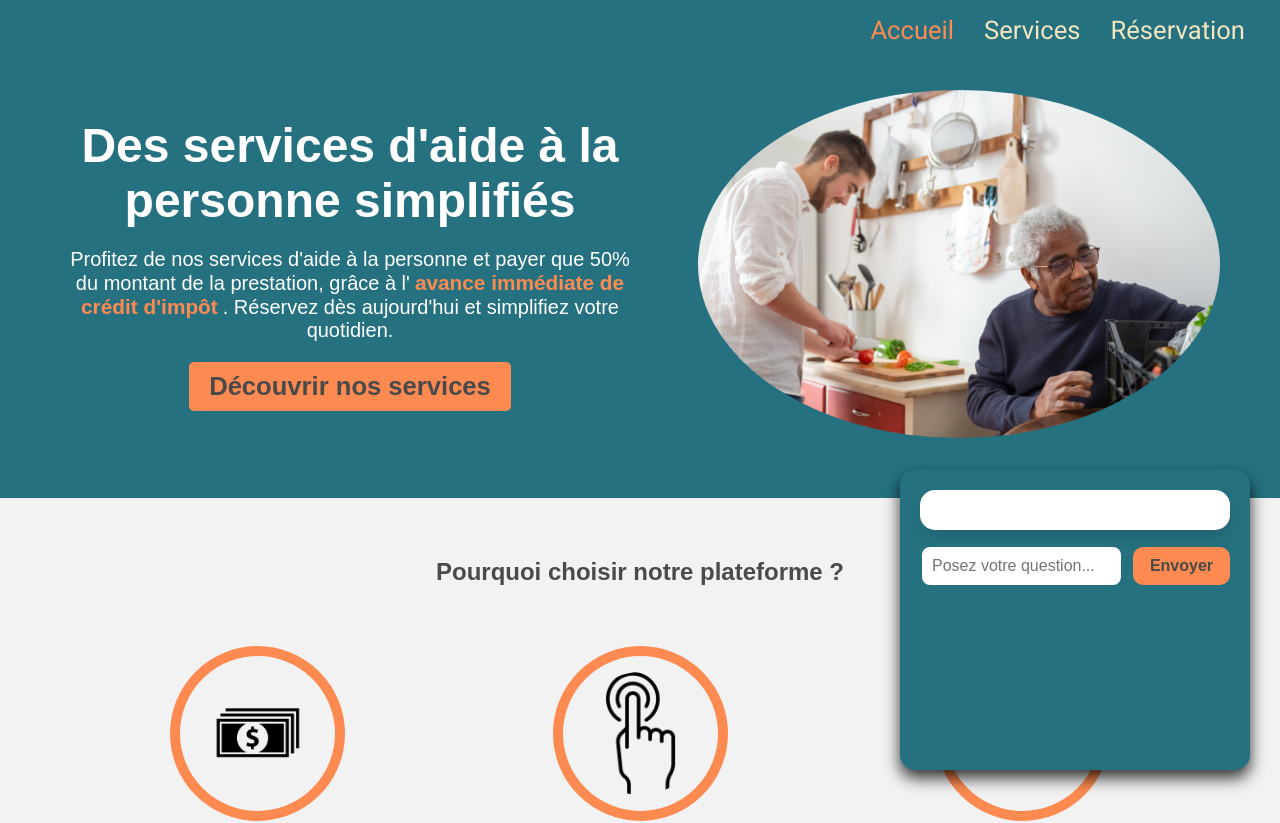
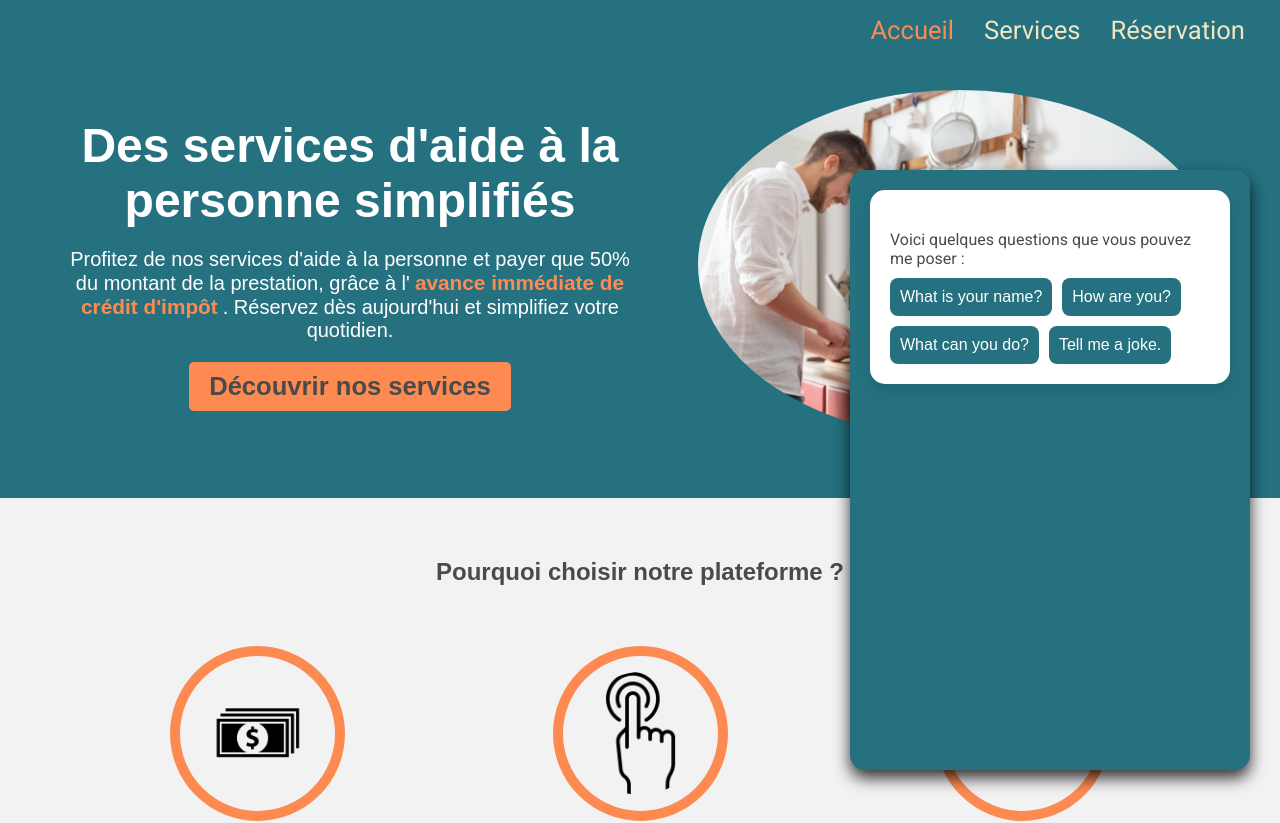
Before and after one commit to Axel93183/RepoOne, a React (Create React App) app: page / in a window 1280 px wide. Shown: the top 823 px of the page. Built offline with nearby package versions, Linux system fonts and the light colour scheme.

Commit message:
Component : Chatbot - style

```diff
--- a/src/components/Chatbot/Chatbot.css
+++ b/src/components/Chatbot/Chatbot.css
@@ -3,15 +3,14 @@
   position: fixed;
   bottom: 30px;
   right: 30px;
-  max-height: 300px;
+  max-height: 600px;
   height: 100%;
-  max-width: 350px;
+  max-width: 400px;
   width: 100%;
   z-index: 9999;
   border-radius: 15px;
   padding: 20px;
   background: opacity(0.8);
-  overflow-y: auto;
   box-shadow: 0 8px 16px rgba(0, 0, 0, 0.8);
 }
 
@@ -20,15 +19,48 @@
   border-radius: 15px;
   padding: 20px;
   box-shadow: 0 8px 16px rgba(0, 0, 0, 0.1);
-  max-height: 500px;
+  position: absolute;
+  top: 20px;
+  left: 20px;
+  right: 20px;
+}
+
+.suggested-questions {
+  display: flex;
+  flex-wrap: wrap;
+  gap: 10px;
+  margin-top: 20px;
+}
+
+.question-button {
+  background-color: #257180;
+  color: white;
+  border: none;
+  padding: 10px;
+  border-radius: 8px;
+  cursor: pointer;
+  font-size: 16px;
+  transition: background-color 0.3s ease;
+}
+
+.question-button:hover {
+  background-color: #fd8b51;
+}
+
+.messages-container {
+  max-height: 340px;
   overflow-y: auto;
-  margin-bottom: 15px;
+  margin-top: 220px;
+  border-bottom-left-radius: 10px;
 }
 
 .message {
   display: flex;
   flex-direction: column;
   margin-bottom: 10px;
+  padding: 0 10px;
+  opacity: 0;
+  animation: fadeIn 0.3s ease-in-out forwards;
 }
 
 .message div {
@@ -40,83 +72,39 @@
 
 .message div:first-child {
   align-self: flex-end;
-  background-color: #fd8b51; /* Couleur de la bulle utilisateur */
+  background-color: #fd8b51;
   color: white;
 }
 
 .message div:last-child {
   align-self: flex-start;
-  background-color: #cb6040; /* Couleur de la bulle chatbot */
+  background-color: #cb6040;
   color: white;
 }
 
-/* Input et Bouton */
-.chatbot-input-container {
-  display: flex;
-  align-items: center;
-  gap: 10px;
+.user-message {
+  background-color: #fd8b51;
+  color: white;
+  padding: 10px;
+  border-radius: 10px;
+  align-self: flex-end;
+  max-width: 70%;
+  margin-bottom: 6px;
 }
 
-input[type="text"] {
-  width: calc(100% - 100px);
-  padding: 10px;
-  border: 2px solid #257180;
-  border-radius: 10px;
-  font-size: 16px;
-  outline: none;
-  transition: border-color 0.3s ease;
-}
-
-input[type="text"]:focus {
-  border-color: #fd8b51;
-}
-
-.chatbot-send-button {
-  width: 100px;
-  background-color: var(--color-secondary);
-  color: var(--color-text);
-  border: none;
+.bot-message {
+  background-color: #257180;
+  color: white;
   padding: 10px;
   border-radius: 10px;
-  cursor: pointer;
-  font-size: 16px;
-  transition: background-color 0.3s ease;
-  font-weight: 600;
-  align-items: center;
-}
-
-.chatbot-send-button:hover {
-  background-color: var(--color-background);
-}
-
-.chatbot-send-button:disabled {
-  background-color: #ddd;
-  cursor: not-allowed;
-}
-
-/* Scroll personnalisé */
-.chatbox::-webkit-scrollbar {
-  width: 8px;
-}
-
-.chatbox::-webkit-scrollbar-thumb {
-  background-color: #fd8b51;
-  border-radius: 10px;
-}
-
-.chatbox::-webkit-scrollbar-track {
-  background-color: #f2e5bf;
-}
-
-/* Animation pour l'ajout de messages */
-.message div {
-  animation: fadeIn 0.3s ease-in-out;
+  align-self: flex-start;
+  max-width: 70%;
 }
 
 @keyframes fadeIn {
   0% {
     opacity: 0;
-    transform: translateY(10px);
+    transform: translateY(-10px);
   }
   100% {
     opacity: 1;
--- a/src/components/Chatbot/Chatbot.tsx
+++ b/src/components/Chatbot/Chatbot.tsx
@@ -1,75 +1,66 @@
+import React, { useState } from "react";
+import { questionsData } from "../../data/questionsData";
 import "./Chatbot.css";
 
-import React, { useState } from "react";
-
 const Chatbot: React.FC = () => {
-  const [input, setInput] = useState<string>("");
   const [messages, setMessages] = useState<
     Array<{ user: string; bot: string }>
   >([]);
 
-  const handleInputChange = (e: React.ChangeEvent<HTMLInputElement>) => {
-    setInput(e.target.value);
+  const handleSendMessage = (message: string) => {
+    const foundAnswer = questionsData.find(
+      (q) => q.question.toLowerCase() === message.toLowerCase()
+    );
+
+    // Add the bot's response (or a default message)
+    setMessages((prevMessages) => [
+      ...prevMessages,
+      {
+        user: message,
+        bot: foundAnswer
+          ? foundAnswer.answer
+          : "Désolé, je ne connais pas la réponse à cette question.",
+      },
+    ]);
   };
 
-  const handleSendMessage = async () => {
-    if (input.trim() === "") return;
-
-    const userMessage = input;
-    setMessages([...messages, { user: userMessage, bot: "..." }]);
-    setInput("");
-
-    try {
-      const response = await fetch("http://localhost:5000/api/chat", {
-        method: "POST",
-        headers: {
-          "Content-Type": "application/json",
-        },
-        body: JSON.stringify({ question: userMessage }),
-      });
-
-      const data = await response.json();
-      setMessages((prevMessages) =>
-        prevMessages.map((msg, i) =>
-          i === prevMessages.length - 1 ? { ...msg, bot: data.answer } : msg
-        )
-      );
-    } catch (error) {
-      console.error("Error fetching chatbot response:", error);
-      setMessages((prevMessages) =>
-        prevMessages.map((msg, i) =>
-          i === prevMessages.length - 1
-            ? { ...msg, bot: "Erreur dans la réponse du chatbot." }
-            : msg
-        )
-      );
-    }
+  const handleQuestionClick = (question: string) => {
+    handleSendMessage(question);
   };
 
   return (
     <div className="chatbot-container">
       <div className="chatbox">
+        {questionsData.length > 0 && (
+          <div className="suggested-questions">
+            <p>Voici quelques questions que vous pouvez me poser :</p>
+            {questionsData.map((q, index) => (
+              <button
+                key={index}
+                className="question-button"
+                onClick={() => handleQuestionClick(q.question)}
+              >
+                {q.question}
+              </button>
+            ))}
+          </div>
+        )}
+      </div>
+      <div className="messages-container">
         {messages.map((msg, index) => (
           <div key={index} className="message">
-            <div>
-              <strong>Vous:</strong> {msg.user}
-            </div>
-            <div>
-              <strong>Assistance:</strong> {msg.bot}
-            </div>
+            {msg.user && (
+              <div className="user-message">
+                <strong>Utilisateur:</strong> {msg.user}
+              </div>
+            )}
+            {msg.bot && (
+              <div className="bot-message">
+                <strong>Chatbot:</strong> {msg.bot}
+              </div>
+            )}
           </div>
         ))}
-      </div>
-      <div className="chatbot-input-container">
-        <input
-          type="text"
-          value={input}
-          onChange={handleInputChange}
-          placeholder="Posez votre question..."
-        />
-        <button className="chatbot-send-button" onClick={handleSendMessage}>
-          Envoyer
-        </button>
       </div>
     </div>
   );
--- /dev/null
+++ b/src/data/questionsData.ts
@@ -0,0 +1,17 @@
+export interface QuestionData {
+  question: string;
+  answer: string;
+}
+
+export const questionsData: QuestionData[] = [
+  { question: "What is your name?", answer: "I am a frontend chatbot." },
+  { question: "How are you?", answer: "I'm doing great! Thanks for asking." },
+  {
+    question: "What can you do?",
+    answer: "I can answer your predefined questions.",
+  },
+  {
+    question: "Tell me a joke.",
+    answer: "Why don’t skeletons fight each other? They don’t have the guts!",
+  },
+];
```
